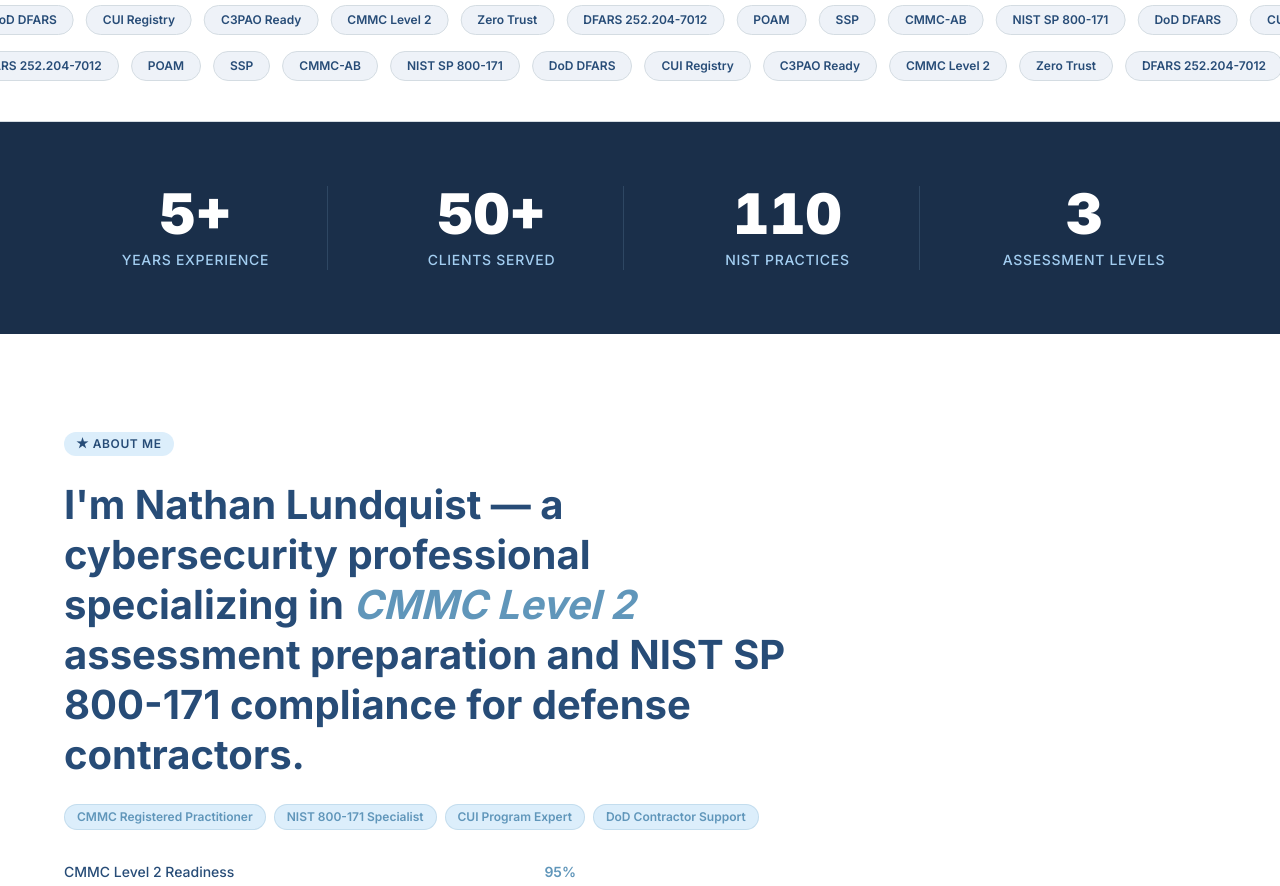
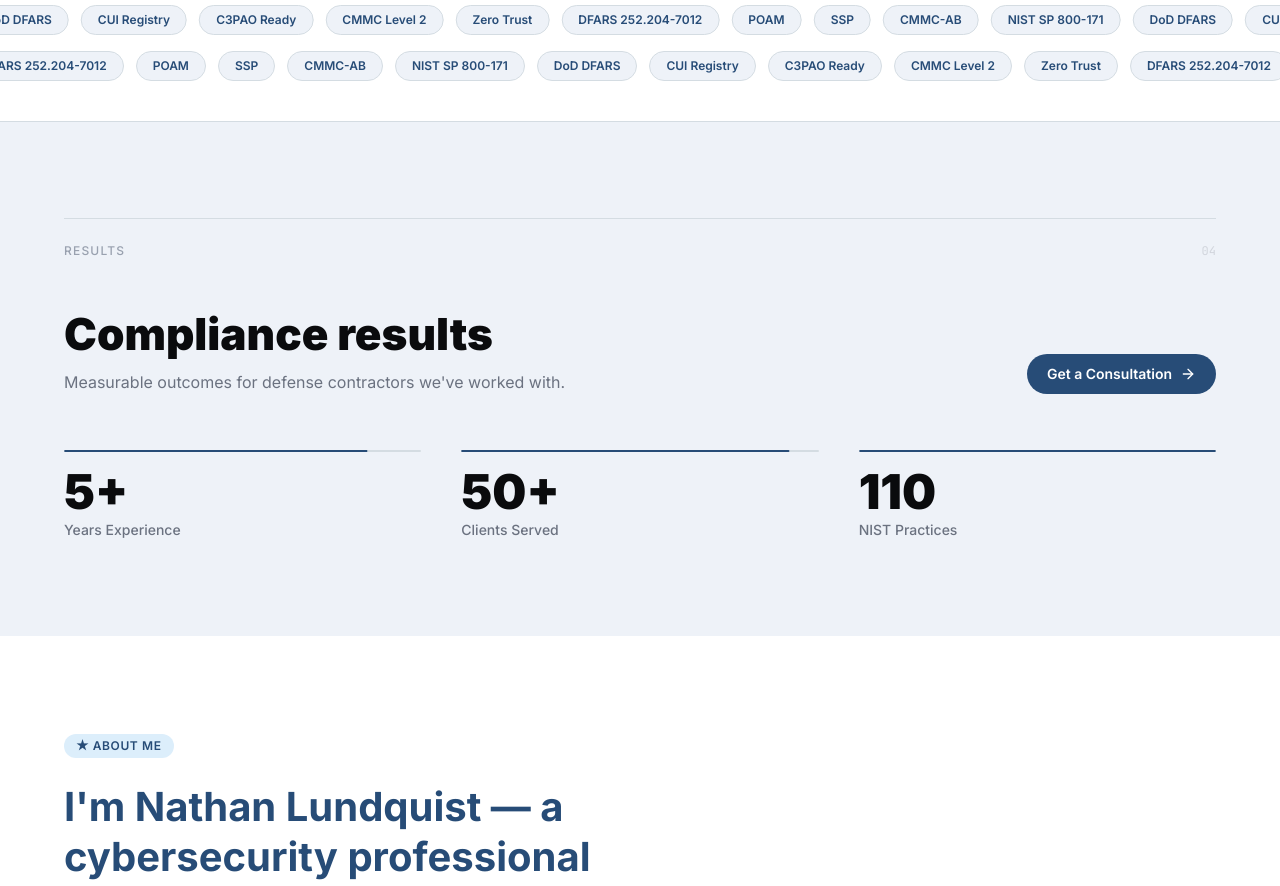
Before and after one commit to Nathan-Lundquist/nathan-site, a Next.js app: page / in a window 1280 px wide. Shown: the part 940-1826 px from the top of the page. Built offline with nearby package versions, Linux system fonts and the light colour scheme.

Commit message:
feat: rebuild StatsSection — light bg, horizontal bar charts

```diff
--- a/src/components/StatsSection.tsx
+++ b/src/components/StatsSection.tsx
@@ -1,77 +1,73 @@
 'use client'
-import { useEffect, useRef, useState } from 'react'
-import { useInView, useReducedMotion } from 'framer-motion'
+import { useRef } from 'react'
+import { motion, useInView, useReducedMotion } from 'framer-motion'
+import Link from 'next/link'
+import { ArrowRight } from 'lucide-react'
 
 const stats = [
-  { value: 5,   suffix: '+', label: 'Years Experience' },
-  { value: 50,  suffix: '+', label: 'Clients Served' },
-  { value: 110, suffix: '',  label: 'NIST Practices' },
-  { value: 3,   suffix: '',  label: 'Assessment Levels' },
+  { value: '5+',  label: 'Years Experience',  pct: 85 },
+  { value: '50+', label: 'Clients Served',    pct: 92 },
+  { value: '110', label: 'NIST Practices',    pct: 100 },
 ]
 
-function Counter({ value, suffix }: { value: number; suffix: string }) {
-  const [count, setCount] = useState(0)
-  const ref = useRef<HTMLSpanElement>(null)
+function StatBar({ stat, index }: { stat: typeof stats[0]; index: number }) {
+  const ref = useRef<HTMLDivElement>(null)
   const inView = useInView(ref, { once: true })
   const reducedMotion = useReducedMotion()
 
-  useEffect(() => {
-    if (!inView) return
-    if (reducedMotion) {
-      setCount(value)
-      return
-    }
-    let start = 0
-    const duration = 1200
-    const step = 16
-    const increment = value / (duration / step)
-    const timer = setInterval(() => {
-      start += increment
-      if (start >= value) {
-        setCount(value)
-        clearInterval(timer)
-      } else {
-        setCount(Math.floor(start))
-      }
-    }, step)
-    return () => clearInterval(timer)
-  }, [inView, value, reducedMotion])
-
   return (
-    <span ref={ref} className="tabular-nums">
-      {count}{suffix}
-    </span>
+    <div ref={ref}>
+      {/* Animated bar */}
+      <div className="h-0.5 w-full mb-4 overflow-hidden rounded-full" style={{ backgroundColor: '#D4DCE2' }}>
+        <motion.div
+          className="h-full rounded-full"
+          style={{ backgroundColor: '#274C77' }}
+          initial={{ scaleX: 0, originX: 0 }}
+          animate={inView ? { scaleX: reducedMotion ? 1 : stat.pct / 100 } : { scaleX: 0 }}
+          transition={reducedMotion ? { duration: 0 } : { duration: 1.2, delay: index * 0.15, ease: 'easeOut' }}
+        />
+      </div>
+      {/* Number + label */}
+      <p className="font-black mb-1" style={{ fontSize: 'clamp(2rem, 4vw, 3rem)', color: '#0A0B0D', lineHeight: 1 }}>
+        {stat.value}
+      </p>
+      <p className="text-sm font-medium" style={{ color: '#6B7280' }}>{stat.label}</p>
+    </div>
   )
 }
 
 export default function StatsSection() {
   return (
-    <section
-      className="py-16 px-6"
-      style={{ backgroundColor: '#1A2F4A' }}
-      aria-label="Company statistics"
-    >
+    <section className="py-24 px-6" style={{ backgroundColor: '#EEF2F8' }} aria-label="Company statistics">
       <div className="max-w-6xl mx-auto">
-        <div className="grid grid-cols-2 md:grid-cols-4 gap-8">
+        {/* Section divider */}
+        <div className="flex justify-between items-center pt-6 mb-12" style={{ borderTop: '1px solid #D4DCE2' }}>
+          <span className="text-xs uppercase tracking-widest font-medium text-gray-400">Results</span>
+          <span className="font-mono text-xs text-gray-300">04</span>
+        </div>
+
+        {/* Heading row */}
+        <div className="flex flex-col md:flex-row md:items-end md:justify-between gap-6 mb-14">
+          <div>
+            <h2 className="font-black leading-tight" style={{ fontSize: 'clamp(1.75rem, 3.5vw, 2.75rem)', color: '#0A0B0D' }}>
+              Compliance results
+            </h2>
+            <p className="mt-2 text-base" style={{ color: '#6B7280' }}>
+              Measurable outcomes for defense contractors we&apos;ve worked with.
+            </p>
+          </div>
+          <Link
+            href="/contact"
+            className="inline-flex items-center gap-2 bg-[#274C77] text-white px-5 py-2.5 rounded-full font-semibold text-sm transition-opacity hover:opacity-80 shrink-0"
+          >
+            Get a Consultation <ArrowRight className="w-4 h-4" />
+          </Link>
+        </div>
+
+        {/* Three stat bars */}
+        <div className="grid md:grid-cols-3 gap-10">
           {stats.map((stat, i) => (
-            <div
-              key={stat.label}
-              className={`text-center${i < stats.length - 1 ? ' md:border-r' : ''}`}
-              style={{ borderColor: 'rgba(163,206,241,0.15)' }}
-            >
-              <p
-                className="font-black leading-none mb-2"
-                style={{ fontSize: 'clamp(2.5rem, 5vw, 3.5rem)', color: '#FFFFFF' }}
-              >
-                <Counter value={stat.value} suffix={stat.suffix} />
-              </p>
-              <p
-                className="text-sm font-medium uppercase tracking-wider"
-                style={{ color: '#A3CEF1' }}
-              >
-                {stat.label}
-              </p>
-            </div>
+            <StatBar key={stat.label} stat={stat} index={i} />
           ))}
         </div>
       </div>
```
